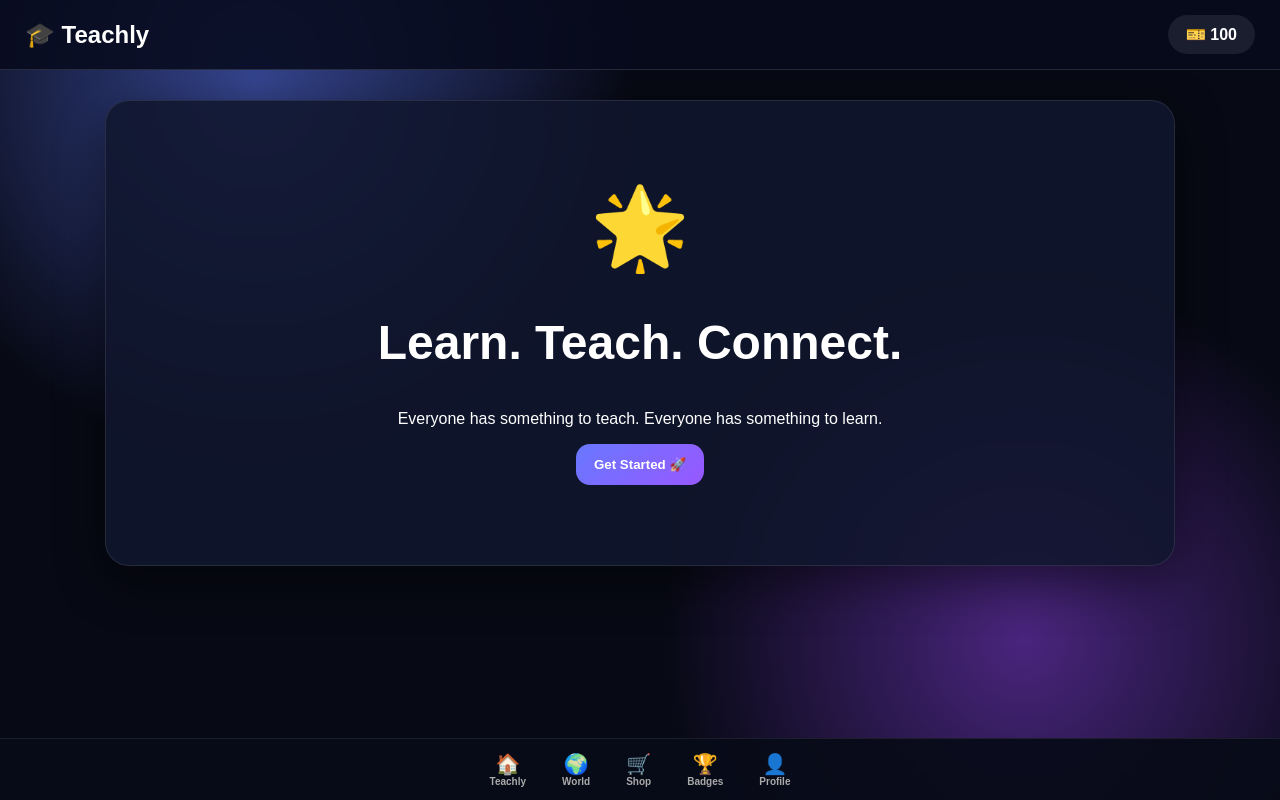
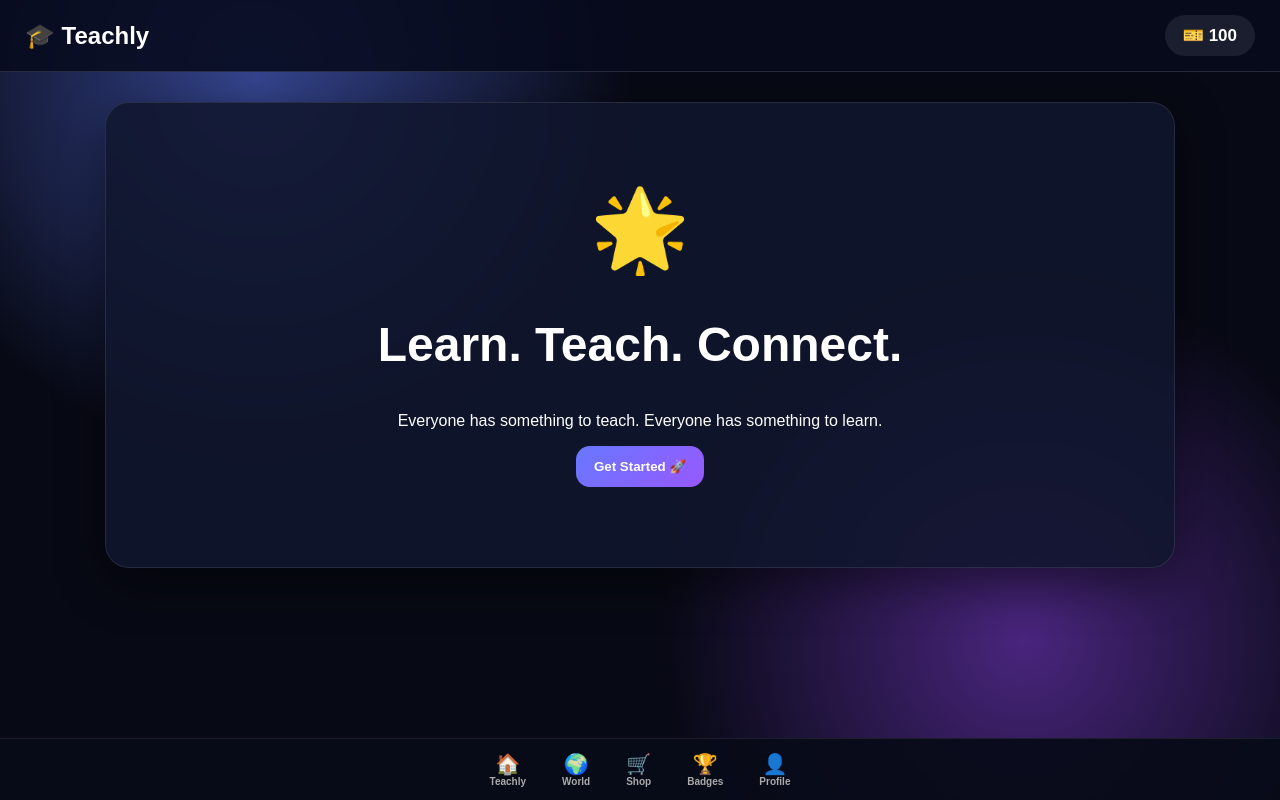
Before and after one commit to luffycore36/Teachly, a plain HTML site: page index.html in a window 1280 px wide. Drawn offline with nearby package versions, Linux system fonts and the light colour scheme.

Commit message:
Update style.css

```diff
--- a/style.css
+++ b/style.css
@@ -823,3 +823,11 @@ nav small {
   }
 
 }
+
+#coins {
+  background: #ffffff15;
+  padding: 10px 18px;
+  border-radius: 30px;
+  font-weight: bold;
+  font-size: 17px;
+}
```
